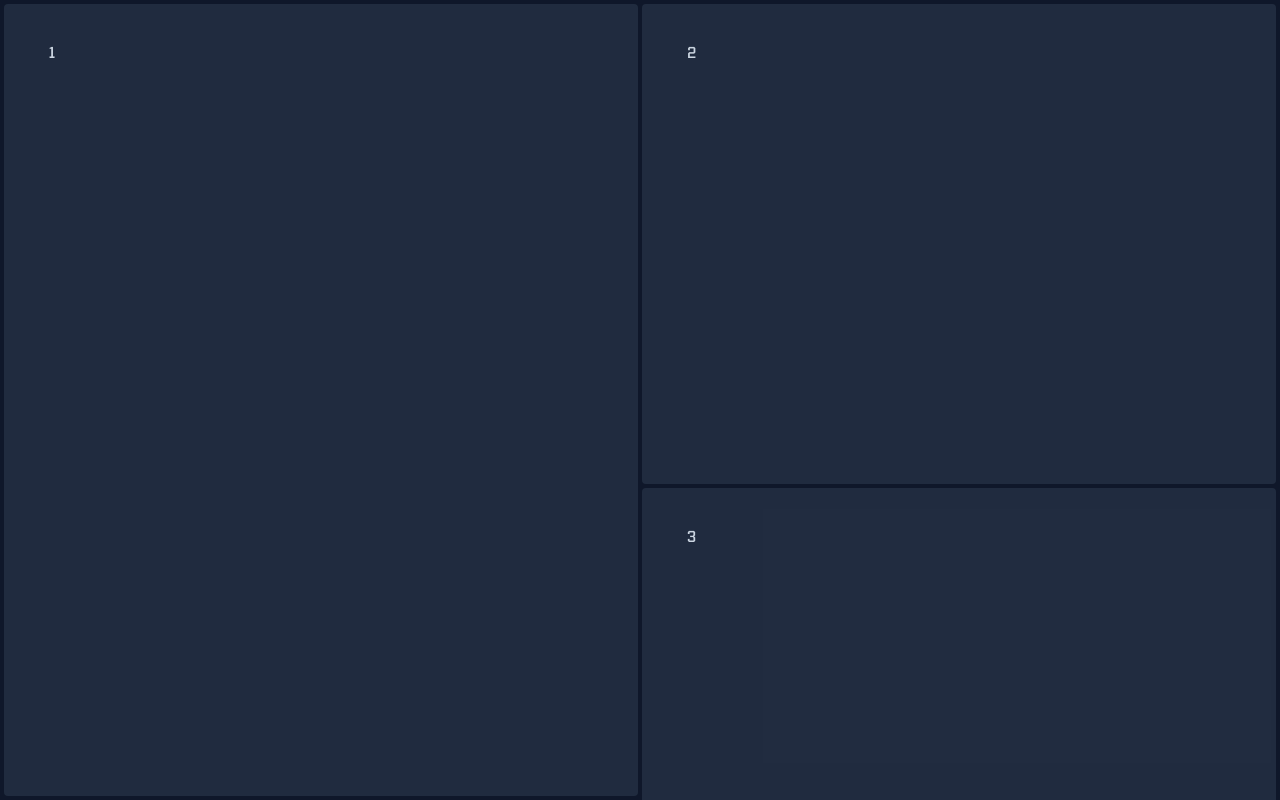
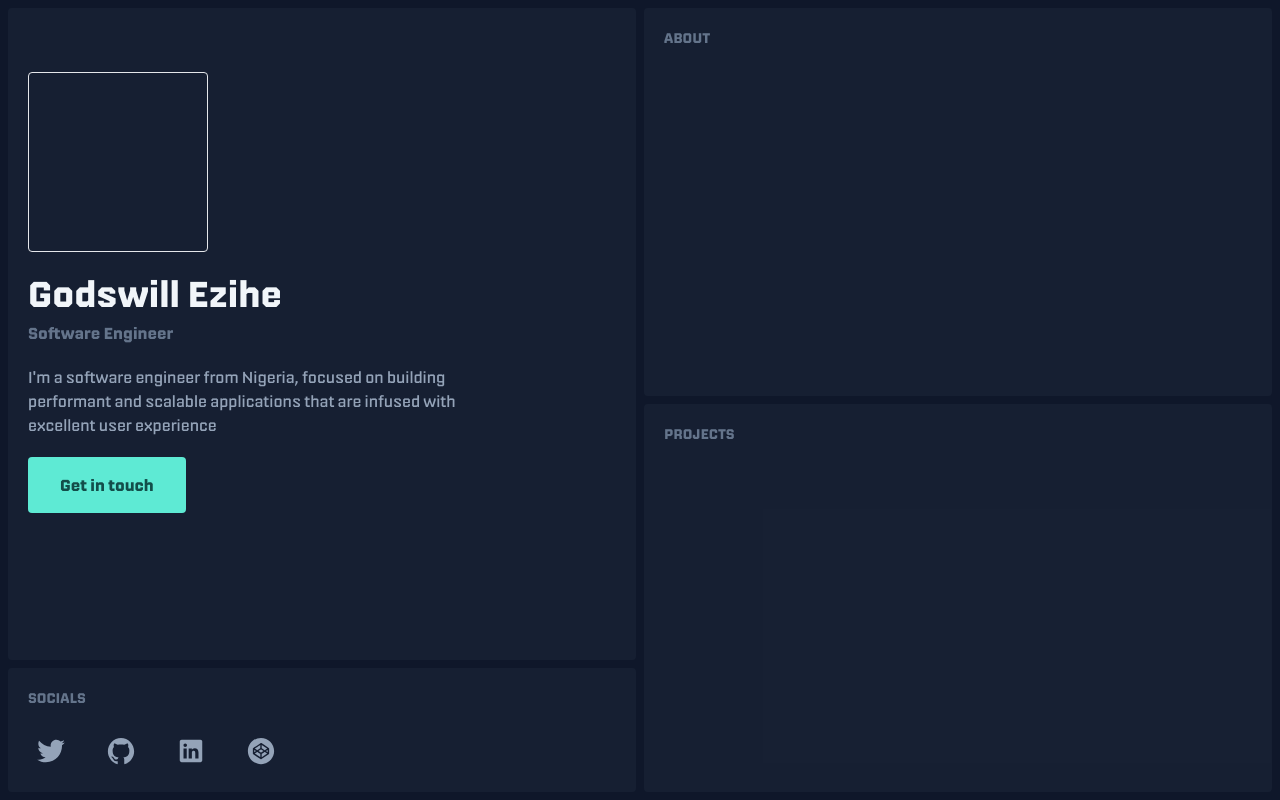
Before and after one commit to gzkdev/gzkdev-portfolio, a Next.js app: page / in a window 1280 px wide. Shown: the top 800 px of the page. Built offline with nearby package versions, Linux system fonts and the light colour scheme.

Commit message:
refactor home page markup

```diff
--- a/app/globals.css
+++ b/app/globals.css
@@ -4,21 +4,25 @@
 
 @layer base {
   html {
-    @apply h-full;
+    @apply h-full scroll-smooth;
   }
   body {
-    @apply h-full bg-slate-900 font-nippo text-slate-300;
+    @apply h-full bg-slate-900 text-base text-slate-400;
   }
 
   h1 {
-    @apply text-step-5 font-bold leading-tight tracking-tighter text-slate-100;
+    @apply text-5xl font-bold leading-tight tracking-tighter text-slate-100;
   }
 
   .wrapper {
-    @apply mx-auto w-full max-w-xl p-4;
+    @apply mx-auto w-full max-w-3xl;
   }
 
   .grid-item {
-    @apply rounded bg-slate-700/50 p-5 lg:h-[initial];
+    @apply rounded bg-slate-800/50 lg:min-h-[initial];
+  }
+
+  .sticky-header {
+    @apply sticky top-0 flex w-full items-center gap-2 bg-inherit p-5 text-sm font-semibold uppercase text-slate-500;
   }
 }
--- a/app/page.tsx
+++ b/app/page.tsx
@@ -1,23 +1,112 @@
 import Loader from "@/components/Loader";
+import {
+  IoLogoGithub,
+  IoLogoTwitter,
+  IoLogoLinkedin,
+  IoLogoCodepen,
+} from "react-icons/io";
 
 export default function Home() {
   return (
-    <main className="grid min-h-full gap-1 p-1 lg:grid-cols-4 lg:grid-rows-4">
-      <Loader text="about" />
-      <div className="grid-item top-0 min-h-[80vh] lg:sticky lg:col-[1/3] lg:row-[1/6] lg:h-[99vh]">
-        <div className="wrapper"> 1</div>
+    <main className="grid min-h-full gap-2 p-2 lg:max-h-screen lg:grid-cols-4 lg:grid-rows-6">
+      {/* [&>*]:outline */}
+      <Loader text="home" />
+      <div className="grid-item top-0 lg:sticky lg:col-[1/3] lg:row-[1/6]">
+        <div className="wrapper h-full w-full text-center lg:text-start">
+          <div className="flex w-full flex-col items-center px-5 py-16 lg:items-start">
+            <div className="relative aspect-square w-full max-w-[180px] overflow-hidden rounded border"></div>
+            <div className="my-5 flex flex-col gap-1">
+              <span className="text-4xl font-semibold leading-tight text-slate-100">
+                Godswill Ezihe
+              </span>
+              <span className="font-semibold text-slate-500">
+                Software Engineer
+              </span>
+            </div>
+            <div className="mb-10 flex max-w-md flex-col items-center gap-5 lg:items-start">
+              <p>
+                I'm a software engineer from Nigeria, focused on building
+                performant and scalable applications that are infused with
+                excellent user experience
+              </p>
+              <a
+                href="#"
+                className="sm rounded bg-teal-300 px-8 py-4 font-semibold text-teal-900 sm:w-max"
+              >
+                Get in touch
+              </a>
+            </div>
+          </div>
+        </div>
       </div>
-      <div className="grid-item min-h-[60vh] lg:col-[3/5]">
-        <div className="wrapper"> 2</div>
+      <div className="grid-item min-h-[50vh] lg:col-[3/5] lg:row-[1/4] lg:min-h-0">
+        <div className="wrapper">
+          <div className="grid h-full w-full">
+            <div className="sticky-header">About</div>
+          </div>
+        </div>
       </div>
-      <div className="grid-item min-h-[50vh] lg:col-[3/5]">
-        <div className="wrapper"> 3</div>
+      <div className="grid-item min-h-[50vh] lg:col-[3/5] lg:row-[4/7] lg:min-h-0">
+        <div className="wrapper">
+          <div className="grid h-full w-full">
+            <div className="sticky-header">Projects</div>
+          </div>
+        </div>
       </div>
-      <div className="grid-item min-h-[10vh] lg:col-[3/5]">
-        <div className="wrapper"> 4</div>
-      </div>
-      <div className="grid-item min-h-[10vh] lg:col-[3/5]">
-        <div className="wrapper"> 5</div>
+      <div className="grid-item lg:col-[1/3] lg:row-[6/7]">
+        <div className="wrapper h-full">
+          <div className="flex h-full w-full flex-col">
+            <div className="sticky-header">Socials</div>
+            <div className="flex px-5 pb-5">
+              <ul className="flex items-center justify-center gap-6 text-3xl lg:justify-start">
+                <li>
+                  <a
+                    href="http://#"
+                    target="_blank"
+                    rel="noopener noreferrer"
+                    className="inline-flex items-center justify-center p-2 transition hover:bg-slate-600/50 hover:text-teal-300"
+                    title="Twitter"
+                  >
+                    <IoLogoTwitter />
+                  </a>
+                </li>
+                <li>
+                  <a
+                    href="http://#"
+                    target="_blank"
+                    rel="noopener noreferrer"
+                    className="inline-flex items-center justify-center p-2 transition hover:bg-slate-600/50 hover:text-teal-300"
+                    title="Github"
+                  >
+                    <IoLogoGithub />
+                  </a>
+                </li>
+                <li>
+                  <a
+                    href="http://#"
+                    target="_blank"
+                    rel="noopener noreferrer"
+                    className="inline-flex items-center justify-center p-2 transition hover:bg-slate-600/50 hover:text-teal-300"
+                    title="LinkedIn"
+                  >
+                    <IoLogoLinkedin />
+                  </a>
+                </li>
+                <li>
+                  <a
+                    href="http://#"
+                    target="_blank"
+                    rel="noopener noreferrer"
+                    className="inline-flex items-center justify-center p-2 transition hover:bg-slate-600/50 hover:text-teal-300"
+                    title="Codepen"
+                  >
+                    <IoLogoCodepen />
+                  </a>
+                </li>
+              </ul>
+            </div>
+          </div>
+        </div>
       </div>
     </main>
   );
--- a/tailwind.config.js
+++ b/tailwind.config.js
@@ -6,29 +6,7 @@ module.exports = {
     "./app/**/*.{js,ts,jsx,tsx,mdx}",
   ],
   theme: {
-    extend: {
-      backgroundImage: {
-        homeIcon: "url(/assets/svgs/home.svg)",
-        bulbIcon: "url(/assets/svgs/bulb.svg)",
-        palleteIcon: "url(/assets/svgs/pallete.svg)",
-        githubIcon: "url(/assets/svgs/github.svg)",
-        twitterIcon: "url(/assets/svgs/twitter.svg)",
-        emailIcon: "url(/assets/svgs/email.svg)",
-      },
-      fontSize: {
-        "step--2": "clamp(0.63rem, calc(0.84rem + -0.27vw), 0.78rem)",
-        "step--1": "clamp(0.88rem, calc(0.96rem + -0.09vw), 0.94rem)",
-        "step-0": "clamp(1.13rem, calc(1.08rem + 0.22vw), 1.25rem)",
-        "step-1": "clamp(1.35rem, calc(1.20rem + 0.73vw), 1.77rem)",
-        "step-2": "clamp(1.62rem, calc(1.31rem + 1.53vw), 2.50rem)",
-        "step-3": "clamp(1.94rem, calc(1.39rem + 2.77vw), 3.53rem)",
-        "step-4": "clamp(2.33rem, calc(1.41rem + 4.63vw), 5.00rem)",
-        "step-5": "clamp(2.80rem, calc(1.32rem + 7.42vw), 7.07rem)",
-      },
-      fontFamily: {
-        nippo: ["Nippo", "Arial", "sans-serif"],
-      },
-    },
+    extend: {},
   },
   plugins: [],
 };
```
